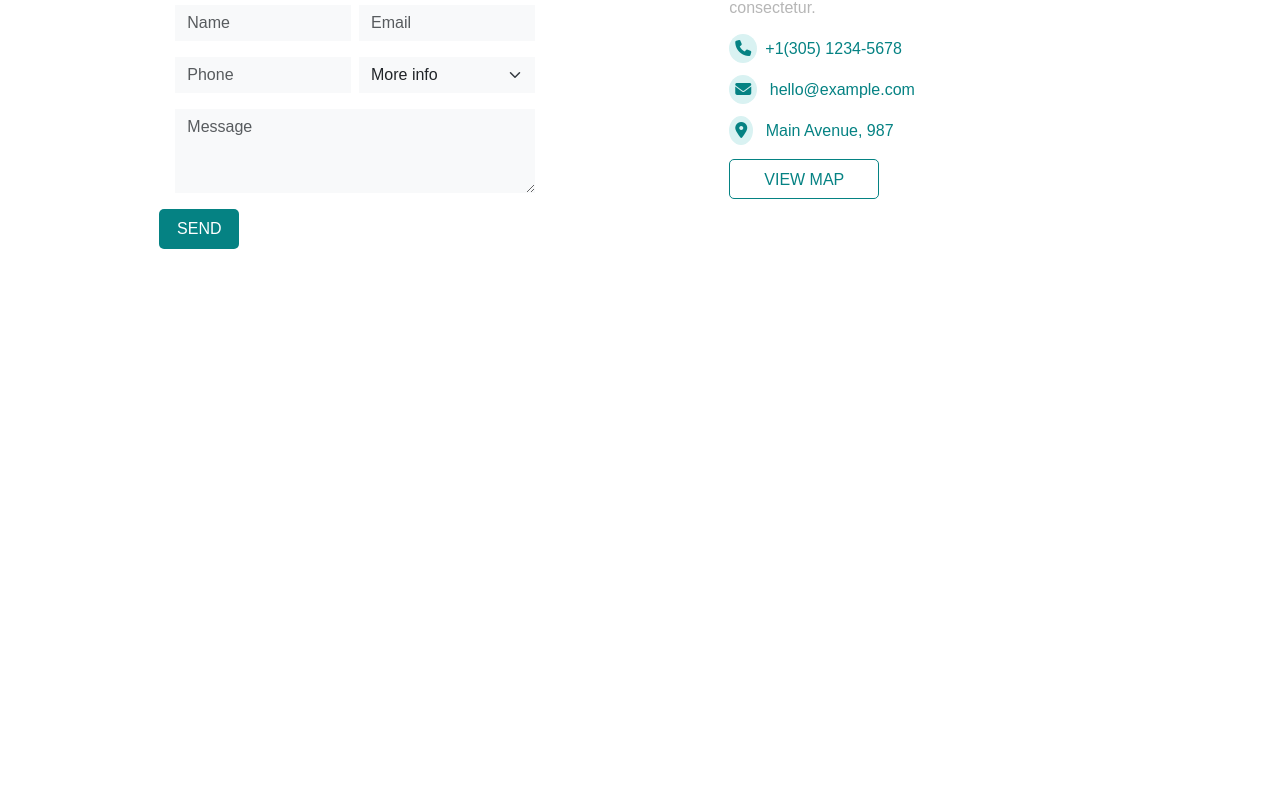
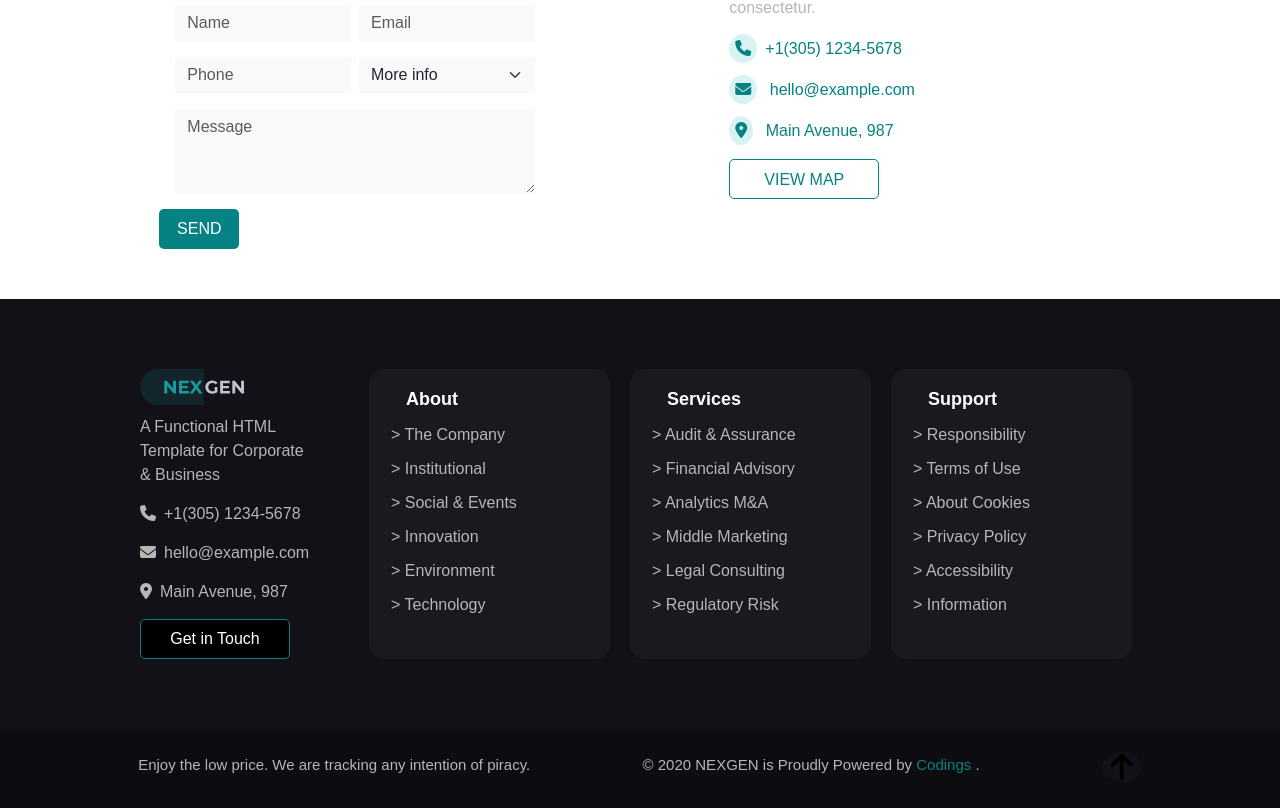
Before and after one commit to StefanRaluca/proj-html-vuejs, a Vue app: page / in a window 1280 px wide. Shown: the part 3703-4511 px from the top of the page. Before the commit the page ends 4002 px from the top, so only its background shows below. Built offline with nearby package versions, Linux system fonts and the light colour scheme.

Commit message:
add footer app dinamico

```diff
--- a/src/App.vue
+++ b/src/App.vue
@@ -3,6 +3,7 @@ import headerApp from './components/headerApp.vue';
 import mainApp from './components/mainApp.vue';
 import sectionMainApp from './components/sectionMainApp.vue';
 import latestSectionMain from './components/latestSectionMain.vue';
+import footerApp from './components/footerApp.vue'
 import '@fortawesome/fontawesome-free/css/all.css';
 import 'bootstrap/dist/css/bootstrap.css'
 
@@ -14,6 +15,7 @@ export default {
     mainApp,
     sectionMainApp,
     latestSectionMain,
+    footerApp,
 
   },
   return: {
@@ -29,6 +31,7 @@ export default {
   <mainApp />
   <sectionMainApp />
   <latestSectionMain />
+  <footerApp />
 
 </template>
 <style></style>
--- a/src/components/footerApp.vue
+++ b/src/components/footerApp.vue
@@ -0,0 +1,197 @@
+<script>
+export default {
+    name: 'FooterApp',
+    data() {
+        return {
+            footerDetails: {
+                logo: {
+                    src: '/svg/svg-7.svg',
+                    alt: 'Logo',
+                    details: 'A Functional HTML Template for Corporate & Business'
+                },
+                numberPhone: '+1(305) 1234-5678',
+                emailAddress: 'hello@example.com',
+                address: 'Main Avenue, 987',
+                buttonText: 'Get in Touch',
+                about: [
+                    { text: 'The Company', link: '#' },
+                    { text: 'Institutional', link: '#' },
+                    { text: 'Social & Events', link: '#' },
+                    { text: 'Innovation', link: '#' },
+                    { text: 'Environment', link: '#' },
+                    { text: 'Technology', link: '#' },
+                ],
+                services: [
+                    { text: 'Audit & Assurance', link: '#' },
+                    { text: 'Financial Advisory', link: '#' },
+                    { text: 'Analytics M&A', link: '#' },
+                    { text: 'Middle Marketing', link: '#' },
+                    { text: 'Legal Consulting', link: '#' },
+                    { text: 'Regulatory Risk', link: '#' },
+                ],
+                support: [
+                    { text: 'Responsibility', link: '#' },
+                    { text: 'Terms of Use ', link: '#' },
+                    { text: 'About Cookies', link: '#' },
+                    { text: 'Privacy Policy', link: '#' },
+                    { text: 'Accessibility', link: '#' },
+                    { text: 'Information', link: '#' },
+                ]
+            }
+        };
+    }
+};
+</script>
+<template>
+    <footer class="footer">
+        <div class="container">
+            <div class="row" style="padding: 50px;">
+                <div class="col">
+                    <div class="logo_section">
+                        <img :src="footerDetails.logo.src" :alt="footerDetails.logo.alt" class="footer-logo">
+                        <p>{{ footerDetails.logo.details }}</p>
+
+                        <p><i class="fa-solid fa-phone me-2"></i>{{ footerDetails.numberPhone }}</p>
+                        <p><i class="fa-solid fa-envelope me-2"></i>{{ footerDetails.emailAddress }}</p>
+                        <p><i class="fa-solid fa-location-dot me-2"></i>{{ footerDetails.address }}</p>
+                        <button class="btn_footer">{{ footerDetails.buttonText }}</button>
+
+                    </div>
+                </div>
+                <div class="col about_section">
+                    <h4>About</h4>
+                    <ul class="list-unstyled">
+                        <li v-for="(link, index) in footerDetails.about" :key="'about' + index">
+                            <a :href="link.link">> {{ link.text }}</a>
+                        </li>
+                    </ul>
+                </div>
+                <div class="col services_section">
+                    <h4>Services</h4>
+                    <ul class="list-unstyled">
+                        <li v-for="(link, index) in footerDetails.services" :key="'services' + index">
+                            <a :href="link.link">> {{ link.text }}</a>
+                        </li>
+                    </ul>
+                </div>
+                <div class="col support_section">
+                    <h4>Support</h4>
+                    <ul class="list-unstyled">
+                        <li v-for="(link, index) in footerDetails.support" :key="'support' + index">
+                            <a :href="link.link" class="no-underline"> > {{ link.text }}</a>
+                        </li>
+                    </ul>
+                </div>
+            </div>
+        </div>
+    </footer>
+    <div class="footer_bottom">
+        <div class="container">
+            <div class="row">
+                <div class="col d-flex justify-content-around align-items-center">
+                    <p>Enjoy the low price. We are tracking any intention of piracy.</p>
+                    <p>© 2020 NEXGEN is Proudly Powered by <span style="color: var(--bool--buttons--principal);">Codings
+                        </span> .</p>
+                    <div class="text-end">
+                        <i class="fa-solid fa-arrow-up"></i>
+                    </div>
+                </div>
+            </div>
+
+        </div>
+    </div>
+</template>
+<style>
+footer {
+    background-color: #111117;
+    color: rgb(182 182 182);
+
+    .container {
+        padding: 20px;
+    }
+
+    .btn_footer {
+        text-align: center;
+        height: 40px;
+        width: 150px;
+        border: none;
+        color: white;
+        background-color: black;
+        border: 1px solid var(--bool--buttons--principal);
+        border-radius: 5px;
+    }
+}
+
+.logo_section {
+    width: 80%;
+
+    img {
+        width: 60%;
+    }
+
+    p {
+        margin-top: 10px;
+        margin-bottom: 15px;
+    }
+}
+
+.about_section,
+.services_section,
+.support_section {
+    color: white;
+    background-color: #19191F;
+    border-radius: 15px;
+    margin-right: 20px;
+
+    h4 {
+        margin-left: 25px;
+        margin-top: 20px;
+        font-weight: 700;
+        font-size: 18px;
+    }
+
+    ul {
+        padding: 0;
+        margin: 0;
+        list-style: none;
+
+        li {
+            padding: 5px 10px;
+            color: rgb(182 182 182);
+        }
+
+        a {
+            text-decoration: none;
+            color: rgb(182 182 182);
+
+        }
+    }
+}
+
+.footer_bottom {
+    background-color: #0D0D11;
+    color: rgb(182 182 182);
+    padding: 15px 0;
+
+    p {
+        text-align: center;
+        font-size: 15px;
+        margin-top: 10px;
+    }
+}
+
+
+
+
+
+.fa-arrow-up {
+    font-size: 30px;
+    margin-left: 10px;
+    background-color: #111117;
+    border-radius: 50%;
+    color: black;
+    width: 40px;
+    text-align: center;
+    height: 30px;
+}
+</style>
```
